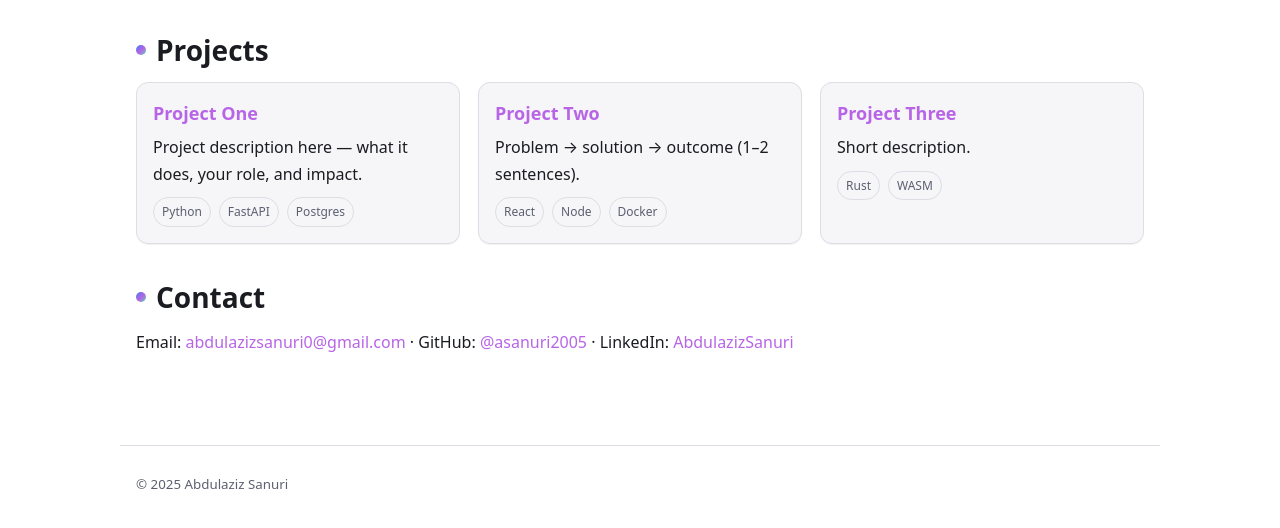
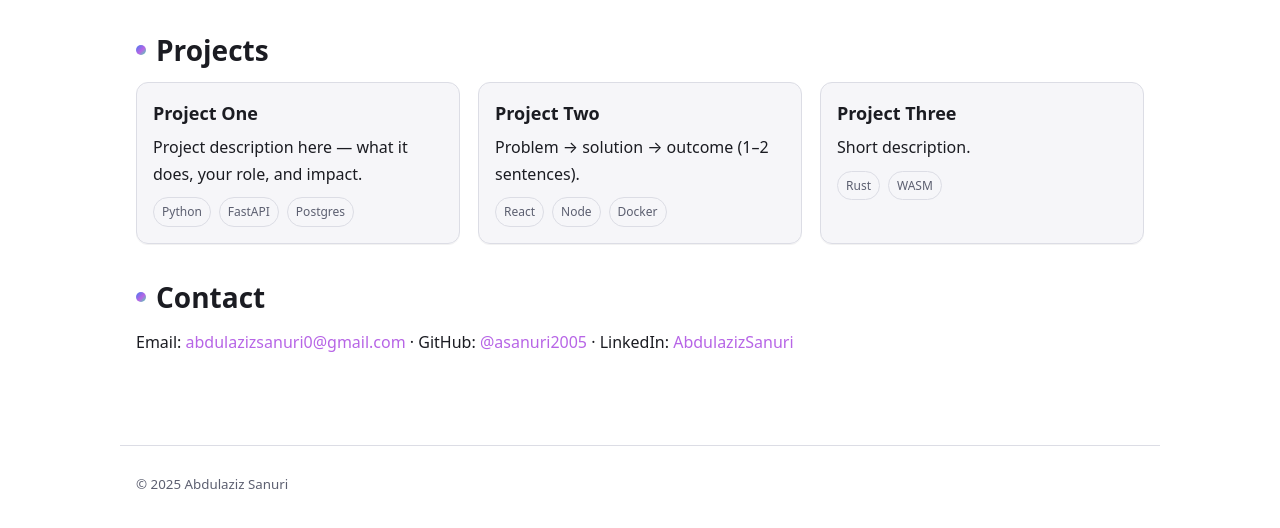
Before and after one commit to asanuri2005/AbdulazizSanuri_Portfolio, a plain HTML site: page index.html in a window 1280 px wide. Shown: the part 242-770 px from the top of the page. Drawn offline with Linux system fonts and the light colour scheme.

Commit message:
Update index.html

```diff
--- a/index.html
+++ b/index.html
@@ -33,7 +33,7 @@
     <h2>Projects</h2>
     <div class="grid">
       <article class="card">
-        <h3><a href="https://github.com/youruser/repo1" target="_blank">Project One</a></h3>
+        <h3>Project One</h3>
         <p>Project description here — what it does, your role, and impact.</p>
         <p class="tags">
           <span class="tag">Python</span>
@@ -43,7 +43,7 @@
       </article>
 
       <article class="card">
-        <h3><a href="https://your-demo.com" target="_blank">Project Two</a></h3>
+        <h3>Project Two</h3>
         <p>Problem → solution → outcome (1–2 sentences).</p>
         <p class="tags">
           <span class="tag">React</span>
@@ -53,7 +53,7 @@
       </article>
 
       <article class="card">
-        <h3><a href="https://github.com/youruser/repo3" target="_blank">Project Three</a></h3>
+        <h3>Project Three</h3>
         <p>Short description.</p>
         <p class="tags">
           <span class="tag">Rust</span>
```
